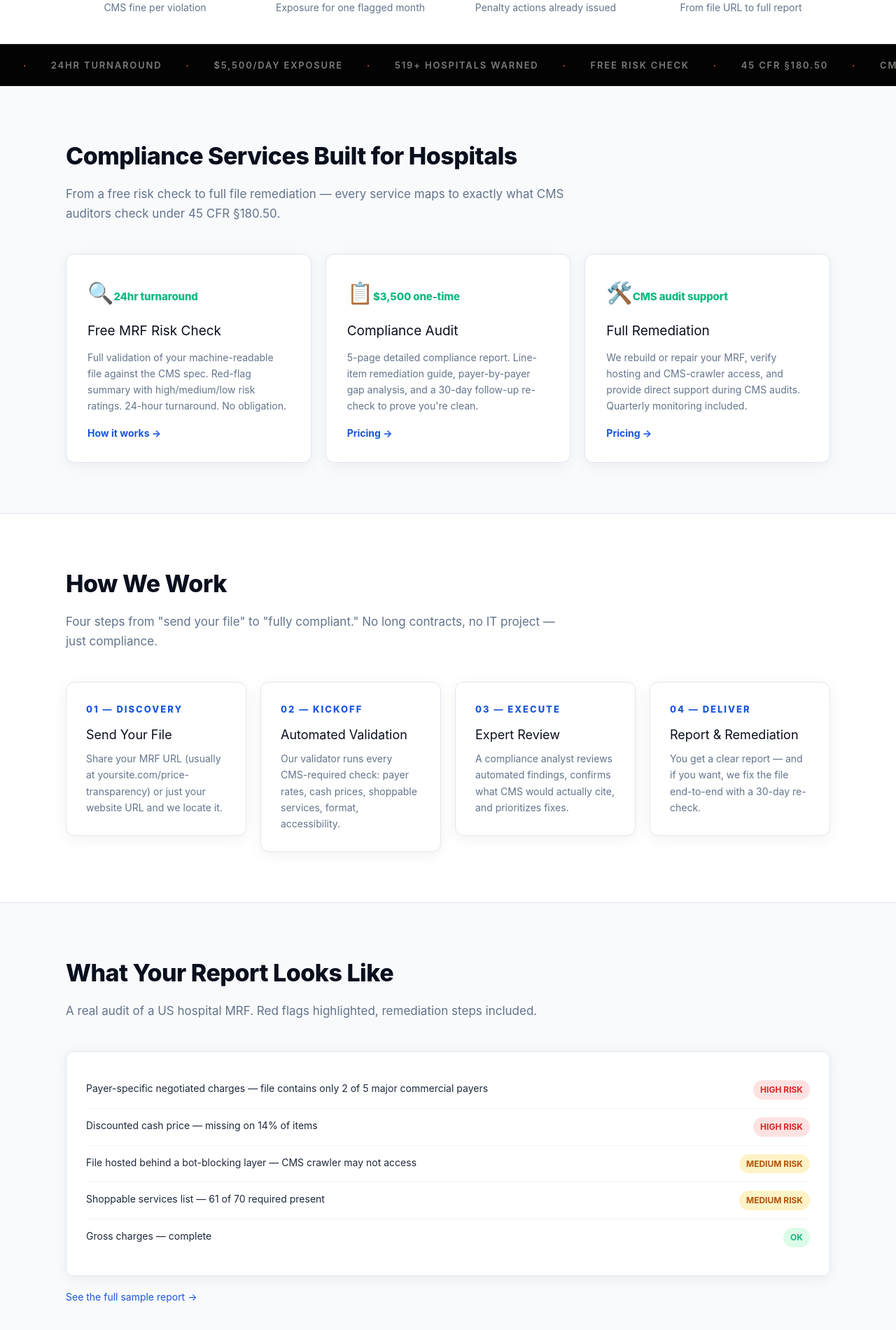
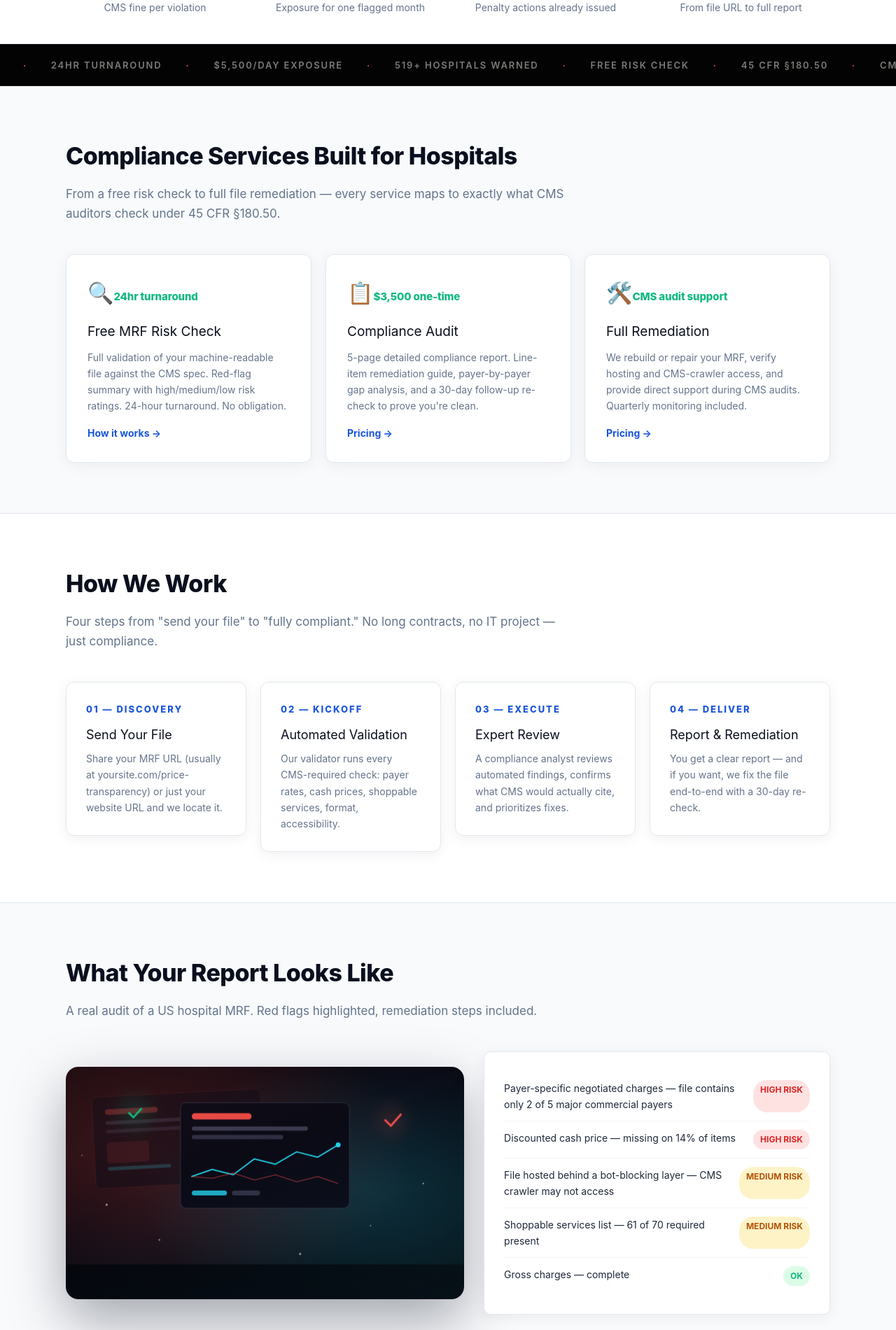
Before and after one commit to yasir23/sealofaudit, a Next.js app: page / in a window 1280 px wide. Shown: the part 881-2781 px from the top of the page at 70% size. Built offline with nearby package versions, Linux system fonts and the light colour scheme.

Commit message:
4D depth system: Nudot-style parallax hero scene, tilt service cards, 4D report visual

```diff
--- a/app/globals.css
+++ b/app/globals.css
@@ -124,6 +124,61 @@ img { max-width: 100%; }
 }
 .marquee-item em { color: #ff514a; font-style: normal; margin-left: 34px; }
 @keyframes marquee-scroll { from { transform: translateX(0); } to { transform: translateX(-50%); } }
+
+/* 4D DEPTH SYSTEM — Nudot-style layered parallax + 3D tilt (conversion-safe) */
+.p4d-wrap { position: relative; overflow: hidden; will-change: transform; }
+.p4d-inner { will-change: transform; backface-visibility: hidden; }
+.p4d-scene { position: relative; }
+.p4d-scene img, .p4d-scene svg { display: block; width: 100%; height: auto; }
+
+.tilt4d {
+  position: relative;
+  transform-style: preserve-3d;
+  transition: transform 0.18s ease-out;
+  will-change: transform;
+}
+.tilt4d-shine {
+  position: absolute; inset: 0; pointer-events: none; border-radius: inherit;
+  background: radial-gradient(420px circle at var(--tilt-x, 50%) var(--tilt-y, 50%), rgba(255,255,255,0.10), transparent 45%);
+  opacity: 0; transition: opacity 0.25s ease;
+  z-index: 2;
+}
+.tilt4d:hover .tilt4d-shine { opacity: 1; }
+@media (prefers-reduced-motion: reduce) {
+  .tilt4d { transform: none !important; transition: none; }
+  .tilt4d-shine { opacity: 0 !important; }
+  .p4d-inner { transform: none !important; }
+}
+
+/* 4D hero depth scene — layered SVG with floating motion */
+.hero-4d-scene { position: absolute; right: 0; top: 0; width: 58%; height: 100%; pointer-events: none; z-index: 1; display: flex; align-items: center; justify-content: center; }
+.hero-4d-scene svg { width: 100%; max-width: 720px; height: auto; animation: hero4d-float 9s ease-in-out infinite; filter: drop-shadow(0 30px 60px rgba(255,81,74,0.12)); }
+@keyframes hero4d-float {
+  0%, 100% { transform: translateY(0) rotate(0deg); }
+  50% { transform: translateY(-14px) rotate(0.6deg); }
+}
+
+/* 4D report section — tilted depth sheets */
+.report-4d { display: grid; grid-template-columns: 1.15fr 1fr; gap: 28px; align-items: center; }
+.report-4d .report { height: 100%; display: flex; flex-direction: column; justify-content: center; }
+.report-4d-visual { position: relative; border-radius: 18px; overflow: hidden; box-shadow: 0 30px 80px rgba(2,6,23,0.35); }
+.report-4d-visual svg { display: block; width: 100%; height: auto; }
+.report-4d-visual::after {
+  content: ""; position: absolute; inset: 0;
+  background: linear-gradient(160deg, rgba(255,81,74,0.06), transparent 40%, rgba(34,211,238,0.06));
+  pointer-events: none;
+}
+@media (max-width: 900px) {
+  .report-4d { grid-template-columns: 1fr; }
+}
+
+/* 4D service cube hover (preserve-3d cards) */
+.svc-card { transform-style: preserve-3d; }
+.svc-card > * { transform: translateZ(14px); }
+
+@media (max-width: 900px) {
+  .hero-4d-scene { display: none; }
+}
 
 /* SCROLL REVEAL — lightweight, once, reduced-motion safe */
 .reveal { opacity: 0; transform: translateY(20px); transition: opacity 350ms ease-out, transform 350ms ease-out; }
--- a/app/page.js
+++ b/app/page.js
@@ -2,6 +2,8 @@ import Link from "next/link";
 import IrisHero3D from "@/components/IrisHero3D";
 import Reveal from "@/components/Reveal";
 import CountUp from "@/components/CountUp";
+import Parallax4D from "@/components/Parallax4D";
+import Tilt4D from "@/components/Tilt4D";
 
 export const metadata = {
   title: "SealOfAudit — CMS Price Transparency Compliance Audits for US Hospitals",
@@ -96,6 +98,12 @@ export default function Home() {
         <div className="hero-3d">
           <IrisHero3D />
         </div>
+        <div className="hero-4d-scene" aria-hidden="true">
+          <Parallax4D speed={0.15} maxShift={36}>
+            {/* eslint-disable-next-line @next/next/no-img-element */}
+            <img src="/4d/compliance-hero.svg" alt="" width={720} height={480} />
+          </Parallax4D>
+        </div>
         <div className="container">
           <div className="hero-eyebrow">⚠ 45 CFR §180.50 — CMS ENFORCEMENT ACTIVE</div>
           <h1>
@@ -157,12 +165,14 @@ export default function Home() {
           <div className="services-grid">
             {services.map((s, i) => (
               <Reveal key={s.title} delay={i * 80}>
+                <Tilt4D max={8}>
                   <div className="svc-card">
                     <div className="svc-icon"><span className="emoji">{s.icon}</span><span className="svc-stat">{s.stat}</span></div>
                     <h3>{s.title}</h3>
                     <p>{s.desc}</p>
                     <Link className="svc-link" href={s.link}>{s.cta}</Link>
                   </div>
+                </Tilt4D>
               </Reveal>
             ))}
           </div>
@@ -192,7 +202,7 @@ export default function Home() {
         </div>
       </section>
 
-      {/* SAMPLE — light, high-legibility, staggered rows */}
+      {/* SAMPLE — light, high-legibility, staggered rows + 4D depth visual */}
       <section id="sample">
         <div className="container">
           <Reveal>
@@ -201,13 +211,21 @@ export default function Home() {
               <p>A real audit of a US hospital MRF. Red flags highlighted, remediation steps included.</p>
             </div>
           </Reveal>
-          <Reveal className="report" delay={80}>
+          <div className="report-4d">
+            <Reveal delay={80} className="report-4d-visual">
+              <Parallax4D speed={0.12} maxShift={30}>
+                {/* eslint-disable-next-line @next/next/no-img-element */}
+                <img src="/4d/report-visual.svg" alt="4D abstract of a SealOfAudit compliance report" width={1200} height={700} />
+              </Parallax4D>
+            </Reveal>
+            <Reveal delay={120} className="report">
               <div className="flag"><span>Payer-specific negotiated charges — file contains only 2 of 5 major commercial payers</span> <span className="badge badge-red">HIGH RISK</span></div>
               <div className="flag"><span>Discounted cash price — missing on 14% of items</span> <span className="badge badge-red">HIGH RISK</span></div>
               <div className="flag"><span>File hosted behind a bot-blocking layer — CMS crawler may not access</span> <span className="badge badge-yellow">MEDIUM RISK</span></div>
               <div className="flag"><span>Shoppable services list — 61 of 70 required present</span> <span className="badge badge-yellow">MEDIUM RISK</span></div>
               <div className="flag"><span>Gross charges — complete</span> <span className="badge badge-green">OK</span></div>
             </Reveal>
+          </div>
           <p style={{ marginTop: 18, fontSize: 14, color: "var(--muted)" }}>
             <Link href="/sample-report">See the full sample report →</Link>
           </p>
--- /dev/null
+++ b/components/Parallax4D.js
@@ -0,0 +1,61 @@
+"use client";
+import { useEffect, useRef } from "react";
+
+/**
+ * Parallax4D — Nudot-style depth-layer image treatment.
+ * Layers move at different speeds on scroll (translateZ illusion via scale/translate),
+ * creating a 4D depth effect. Zero deps (rAF + scroll listener), reduced-motion safe,
+ * and it never blocks scroll or clicks.
+ *
+ * Usage:
+ *   <Parallax4D speed={0.25}>
+ *     <img src="/4d/hero.jpg" />
+ *   </Parallax4D>
+ */
+export default function Parallax4D({
+  children,
+  speed = 0.2,
+  className = "",
+  maxShift = 60,
+}) {
+  const wrapRef = useRef(null);
+  const innerRef = useRef(null);
+
+  useEffect(() => {
+    const wrap = wrapRef.current;
+    const inner = innerRef.current;
+    if (!wrap || !inner) return;
+    if (window.matchMedia("(prefers-reduced-motion: reduce)").matches) return;
+
+    let raf = 0;
+    const update = () => {
+      const rect = wrap.getBoundingClientRect();
+      const vh = window.innerHeight || 1;
+      // progress -1 (below viewport) .. 0 (center) .. 1 (above)
+      const progress = (rect.top + rect.height / 2 - vh / 2) / (vh + rect.height);
+      const shift = Math.max(-maxShift, Math.min(maxShift, progress * speed * 500));
+      inner.style.transform = `translate3d(0, ${shift.toFixed(1)}px, 0) scale(1.06)`;
+    };
+
+    const onScroll = () => {
+      cancelAnimationFrame(raf);
+      raf = requestAnimationFrame(update);
+    };
+    update();
+    window.addEventListener("scroll", onScroll, { passive: true });
+    window.addEventListener("resize", onScroll);
+    return () => {
+      cancelAnimationFrame(raf);
+      window.removeEventListener("scroll", onScroll);
+      window.removeEventListener("resize", onScroll);
+    };
+  }, [speed, maxShift]);
+
+  return (
+    <div ref={wrapRef} className={`p4d-wrap ${className}`.trim()}>
+      <div ref={innerRef} className="p4d-inner">
+        {children}
+      </div>
+    </div>
+  );
+}
--- /dev/null
+++ b/components/Tilt4D.js
@@ -0,0 +1,49 @@
+"use client";
+import { useEffect, useRef } from "react";
+
+/**
+ * Tilt4D — 3D tilt-on-hover card (Nudot cube treatment).
+ * Card rotates toward the cursor in 3D (rotateX/rotateY + perspective),
+ * with a depth "shine" layer. Desktop hover only; no-op on touch/reduced-motion.
+ */
+export default function Tilt4D({ children, className = "", max = 10 }) {
+  const ref = useRef(null);
+
+  useEffect(() => {
+    const el = ref.current;
+    if (!el) return;
+    if (window.matchMedia("(prefers-reduced-motion: reduce)").matches) return;
+    if (!window.matchMedia("(hover: hover)").matches) return;
+
+    let raf = 0;
+    const onMove = (e) => {
+      cancelAnimationFrame(raf);
+      raf = requestAnimationFrame(() => {
+        const r = el.getBoundingClientRect();
+        const px = (e.clientX - r.left) / r.width - 0.5;   // -0.5..0.5
+        const py = (e.clientY - r.top) / r.height - 0.5;
+        el.style.transform = `perspective(900px) rotateY(${(px * max).toFixed(2)}deg) rotateX(${(-py * max).toFixed(2)}deg) translateZ(8px)`;
+        el.style.setProperty("--tilt-x", `${((px + 0.5) * 100).toFixed(1)}%`);
+        el.style.setProperty("--tilt-y", `${((py + 0.5) * 100).toFixed(1)}%`);
+      });
+    };
+    const onLeave = () => {
+      cancelAnimationFrame(raf);
+      el.style.transform = "";
+    };
+    el.addEventListener("mousemove", onMove);
+    el.addEventListener("mouseleave", onLeave);
+    return () => {
+      cancelAnimationFrame(raf);
+      el.removeEventListener("mousemove", onMove);
+      el.removeEventListener("mouseleave", onLeave);
+    };
+  }, [max]);
+
+  return (
+    <div ref={ref} className={`tilt4d ${className}`.trim()}>
+      {children}
+      <div className="tilt4d-shine" aria-hidden="true" />
+    </div>
+  );
+}
```
Also changed, not shown: public/4d/compliance-hero.svg (added), public/4d/report-visual.svg (added), 41 other files (tests, documents, lock files or other folders). Lines whose indentation alone changed are shown as unchanged.
